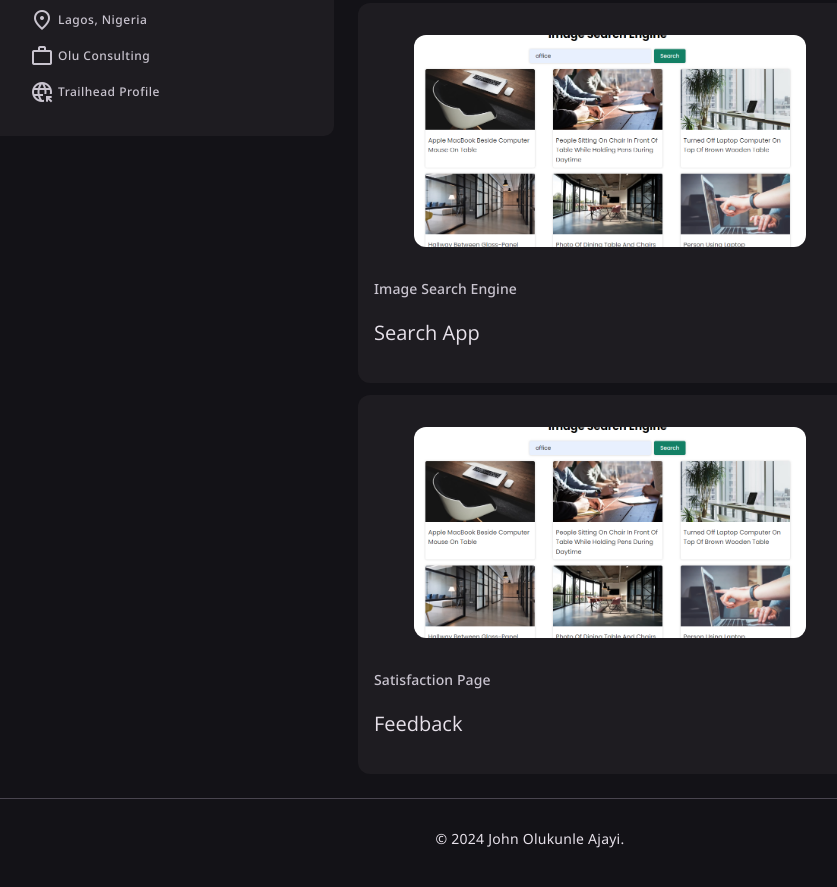
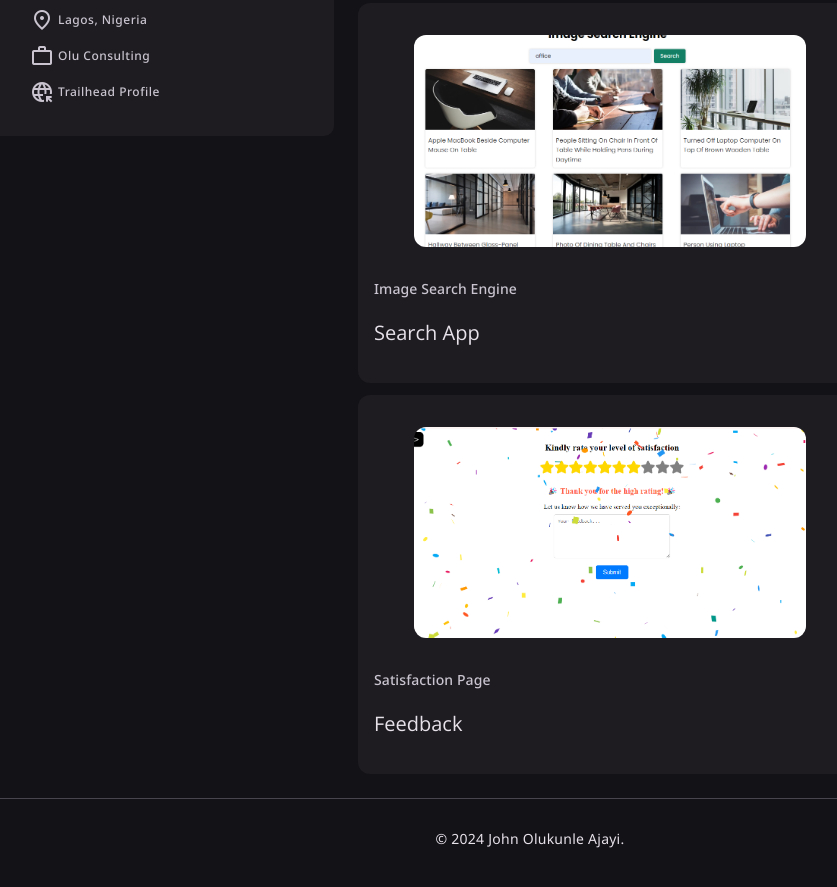
Before and after one commit to johnkunleajayi/portfolio, a plain HTML site: page index.html in a window 1280 px wide. Shown: the part 933-1820 px from the top of the page, without its empty margins (110-947 px from the left). Drawn offline with nearby package versions, Linux system fonts and the light colour scheme.

Commit message:
Update index.html

```diff
--- a/index.html
+++ b/index.html
@@ -216,7 +216,7 @@ Fun Fact 😊: Movie nights are my secret weapon for family bonding!
 
                                 <figure class="card-banner img-holder" style="--width: 334;
                                 --height: 180;">
-                                <img src="./assets/images/project2.png" alt="Image Name"
+                                <img src="./assets/images/project3.png" alt="Image Name"
                                 width="334" height="180" class="img-cover">
                                 </figure>
 
```
